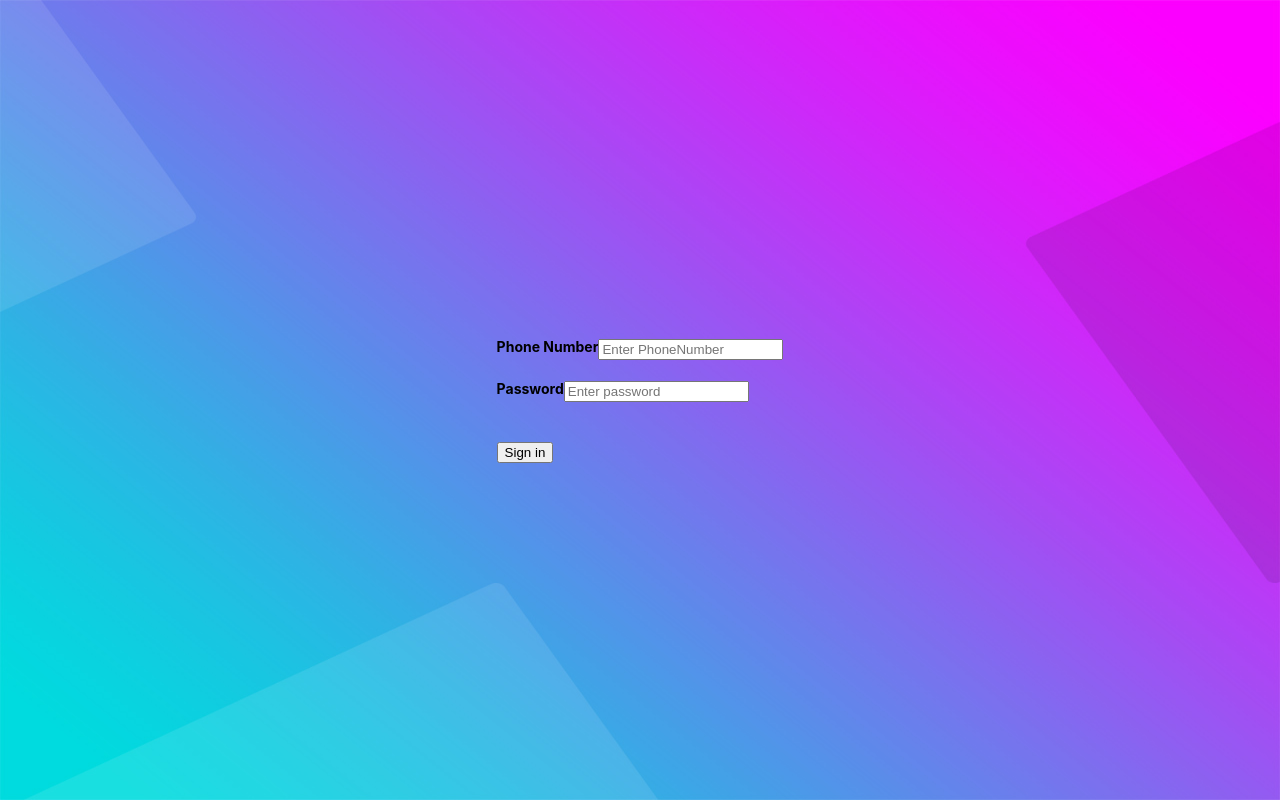
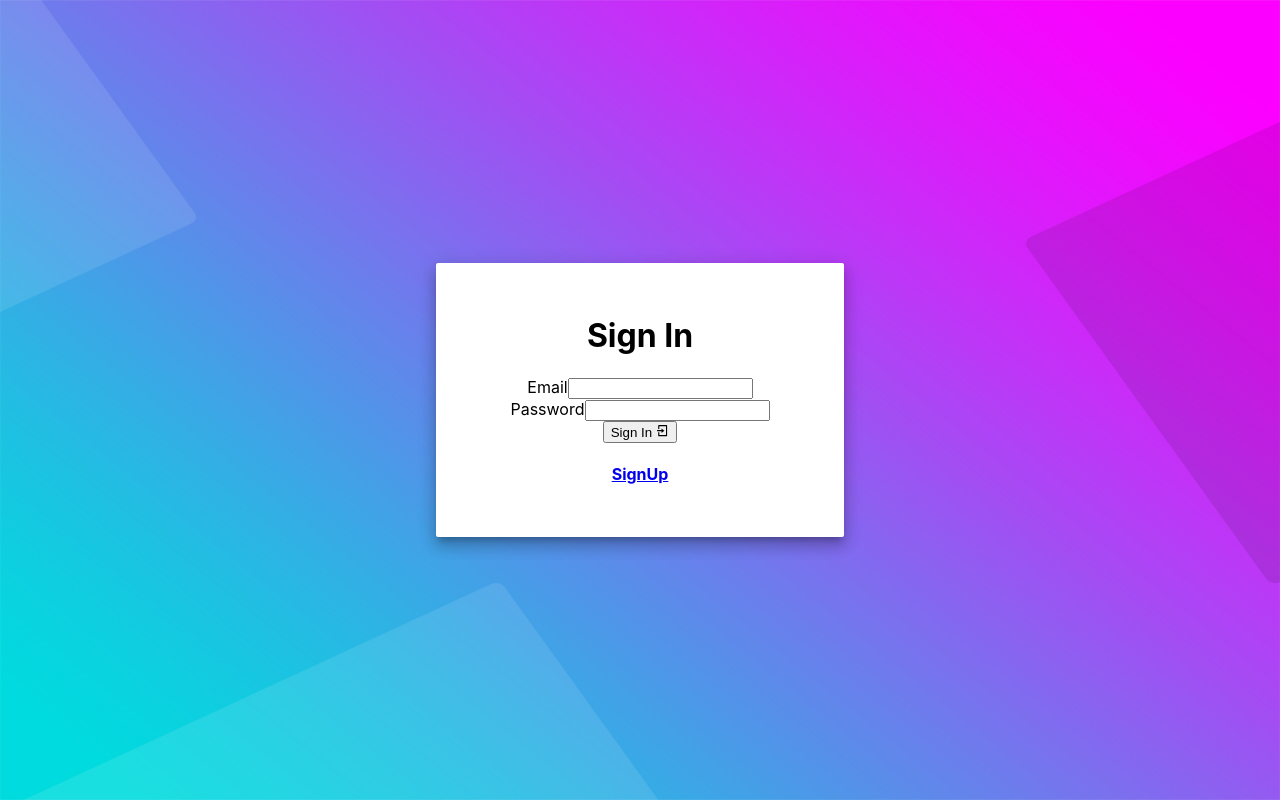
Before and after one commit to qhuy22601/PBL6-FE, a React (Create React App) app: page /#/signin in a window 1280 px wide. Built offline with nearby package versions, Linux system fonts and the light colour scheme.

Commit message:
Implement login, signup

```diff
--- a/src/component/Cart.js
+++ b/src/component/Cart.js
@@ -14,7 +14,7 @@ function Cart(){
 
     const [check, setCheck] = useState(false);
     const [check1, setCheck1] = useState(false);
-    const[checkSignin,setCheckSignin] =useState(localStorage.getItem("phoneNumber"))
+    const[checkSignin,setCheckSignin] =useState(localStorage.getItem("User"))
 
 
     const [show, setShow]= useState(false);
--- a/src/component/HomePage.js
+++ b/src/component/HomePage.js
@@ -12,7 +12,7 @@ import sneakers from "../fruit.json"
 function HomePage(){
 
 const [data,setData]=useState([]);
-const[checkSignin,setCheckSignin] =useState(localStorage.getItem("phoneNumber"))
+const[checkSignin,setCheckSignin] =useState(localStorage.getItem("User"))
 
 // useEffect=(() =>{
 //     if(localStorage.getItem('phoneNumber')!==null){
--- a/src/component/MainPage.js
+++ b/src/component/MainPage.js
@@ -23,7 +23,7 @@ import HeaderAfter from './HeaderAfter'
 
 function MainPage(props){
 
-  const[checkSignin,setCheckSignin] =useState(localStorage.getItem("phoneNumber"))
+  const[checkSignin,setCheckSignin] =useState(localStorage.getItem("User"))
 
 
 
--- a/src/component/SignIn.js
+++ b/src/component/SignIn.js
@@ -1,125 +1,56 @@
-import Grid from "@mui/material/Grid";
-import Paper from "@mui/material/Paper";
-import Typography from "@mui/material/Typography";
+import React, { useState } from "react";
+import { Formik } from "formik";
+import * as yup from "yup";
+
+import Form from "react-bootstrap/Form";
+import Row from "react-bootstrap/Row";
+import Col from "react-bootstrap/Col";
+import Button from "react-bootstrap/Button";
+import Container from "react-bootstrap/esm/Container";
+import { Link, Outlet, useNavigate } from "react-router-dom";
+import { RiLoginBoxLine } from "react-icons/ri";
+
+import styles from "./styles/SignIn.module.css";
 import axios from "axios";
-import { Formik, replace } from "formik";
-import React, { useState } from "react";
-import Button from "react-bootstrap/Button";
-import Col from "react-bootstrap/Col";
-import Container from "react-bootstrap/esm/Container";
-import Form from "react-bootstrap/Form";
-import { Link, Navigate, useNavigate } from "react-router-dom";
 import { toast, ToastContainer } from "react-toastify";
-import * as yup from "yup";
-import styles from "./styles/SignIn.module.css";
+
 
 function SignIn() {
+  const [resData, setResData] = useState(null);
+
   let navigate = useNavigate();
-  const users = [
-  {
-    phoneNumber: '0911560635',
-    password: '191916823'
+
+  const schema = yup.object().shape({
+    email: yup.string().email().required(),
+    password: yup.string().required(),
+  });
+
+  async function postSignInInfo(inputData) {
+    const response = await axios({
+      method: "post",
+      url: "http://localhost:8000/api/auth/login",
+      data: {
+        email: inputData.email,
+        password: inputData.password,
       },
-  {
-    phoneNumber:'0123',
-    password:'admin'
-  }
-];
+    });
 
-const [phoneNumber, setPhoneNumber] = useState("");
-const [password, setPassword] = useState("");
-
-const handlePhone =(e)=>{
-  setPhoneNumber(e.target.value);
+    if (response.data !== null && response.data.status === "Thất bại !!!") {
+      showWarningToast(response.data.status);
     }
 
-const handlePass = (e)=>{
-  setPassword(e.target.value);
+    if (response.data !== null && response.data.status === "Thành công !!!") {
+      setResData(response.data.status);
+
+      localStorage.setItem("User", response.data.name);
+      localStorage.setItem("Email", response.data.email);
+      localStorage.setItem("Token", response.data.access_token);
+      navigate("/");
+    }
   }
 
-
-function validateForm(){
-   let returnData = {
-      error : false,
-      msg: ''
-    }
-    //Check password
-    if(password.length < 2) {
-      returnData = {
-        error: true,
-        msg: 'mk dai hon 2 ki tu'
-      }
-    }
-    return returnData;
-}
-
-const handleSubmit = (e) =>{
-  e.preventDefault();
-  const validate = validateForm();
-    if (validate.error) {
-      alert(validate.msg)
-    }else if(phoneNumber === '0911560635' && password === '191916823') {
-      alert("Login successful");
-      localStorage.setItem("phoneNumber", phoneNumber)
-      navigate("/mainpage");
-    }else {
-      alert("sai tk mk");
-    }
-
-
-}
-
-
-  // const [resData, setResData] = useState(null);
-
-  // let navigate = useNavigate();
-
-  // const schema = yup.object().shape({
-  //   phoneNumber: yup.string().required(),
-  //   password: yup.string().required(),
-  // });
-
-  // async function postSignInInfo(inputData) {
-
-
-  //   if(inputData.email == "admin" && inputData.password == "admin") {
-  //     navigate("/mainapge");
-  //   }
-
-
-
-    // const response = await axios({
-    //   method: "post",
-    //   url: "/api/auth/users/signin",
-    //   data: {
-    //     email: inputData.email,
-    //     password: inputData.password,
-    //   },
-    // });
-
-    // if (response.data !== null && response.data.status === "that bai") {
-    //   showWarningToast(response.data.message);
-    // }
-
-    // if (response.data !== null && response.data.status === "thanh cong") {
-    //   setResData(response.data);
-
-    //   localStorage.setItem("UserId", response.data.payload.user.id);
-    //   localStorage.setItem("UserFirstName",response.data.payload.user.firstName);
-    //   localStorage.setItem("UserLastName", response.data.payload.user.lastName);
-    //   localStorage.setItem("UserEmail", response.data.payload.user.email);
-    //   localStorage.setItem("UserAvata", response.data.payload.user.avata);
-    //   localStorage.setItem("UserName",response.data.payload.user.username);
-    //   localStorage.setItem("UserAddress", response.data.payload.user.address);
-    //   localStorage.setItem("UserPhoneNumber",response.data.payload.user.phoneNumber);
-    //   localStorage.setItem("UserBirthDate",response.data.payload.user.birthDate);
-    //   localStorage.setItem("Token", response.data.payload.token);
-    //   navigate("/newsfeed", {replace: true});
-    // }
-  // }
-
   function showWarningToast(inputMessage) {
-    toast.warn("Invalid phoneNumber or password", {
+    toast.warn("Invalid email or password", {
       position: "bottom-center",
       autoClose: 3000,
       hideProgressBar: false,
@@ -135,20 +66,16 @@ const handleSubmit = (e) =>{
   return (
     <Container fluid className={styles.container}>
       <ToastContainer />
-
-
-      {/* <Formik
+      <Formik
         validationSchema={schema}
         initialValues={{
-          phoneNumber: "",
+          email: "",
           password: "",
         }}
-        onSubmit={(values, { setSubmitting }) => {
+        onSubmit={(values, {setSubmitting}) => {
           postSignInInfo(values);
           setSubmitting(false);
-
         }}
-
       >
         {({
           handleSubmit,
@@ -164,128 +91,54 @@ const handleSubmit = (e) =>{
             onSubmit={handleSubmit}
             className={styles.formContainer}
           >
-            <Grid>
-              <Paper className={styles.paper_logo} elevation={10}>
-                <Grid className={styles.grid_logo}>
-                  <h2> Sign In </h2>
-                </Grid>
-                <Form.Group
-                  className={styles.formGroup}
-                  as={Col}
-                  md="12"
-                  controlId="signInPhoneNumber"
-                >
-                  <Form.Label className={styles.formLabel}> SDT </Form.Label>
+            <Row className="mb-5 text-center">
+              <h1 className="text-success">Sign In</h1>
+            </Row>
+            <Row className="mb-3">
+              <Form.Group as={Col} md="12" controlId="signInEmail">
+                <Form.Label>Email</Form.Label>
                 <Form.Control
-                    className="text_field"
-                    type="text"
-                    name="phoneNumber"
-                    value={values.phoneNumber}
+                  type="email"
+                  name="email"
+                  value={values.email}
                   onChange={handleChange}
-                    isInvalid={touched.phoneNumber && errors.phoneNumber}
-                    placeholder="Enter PhoneNumber"
-                    required
+                  isInvalid={touched.email && errors.email}
                 />
                 <Form.Control.Feedback type="invalid">
-
+                  {/* Please enter a valid email */}
                 </Form.Control.Feedback>
               </Form.Group>
-                <Form.Group
-                  className={styles.formGroup}
-                  as={Col}
-                  md="12"
-                  controlId="signInPassword"
-                >
-                  <Form.Label className={styles.formLabel}>Password</Form.Label>
+            </Row>
+            <Row className="mb-3">
+              <Form.Group as={Col} md="12" controlId="signInPassword">
+                <Form.Label>Password</Form.Label>
                 <Form.Control
-                    className="text_field"
                   type="password"
                   name="password"
                   value={values.password}
                   onChange={handleChange}
                   isInvalid={touched.password && errors.password}
-                    placeholder="Enter username"
-                    required
                 />
+
                 <Form.Control.Feedback type="invalid">
-
+                  {/* Please enter your password */}
                 </Form.Control.Feedback>
               </Form.Group>
-                <Button
-                  className={styles.btnSubmit}
-                  type="submit"
-                  color="primary"
-                  variant="contained"
-                >
-                  Sign in
+            </Row>
+            <Button type="submit" variant="success">
+              Sign In <RiLoginBoxLine />
             </Button>
-                <div className="link">
-                  <Typography>
-                    <Link to="/forgot"> Forgot password ? </Link>
-                  </Typography>
-                  <Typography>
-                    Do you have an account ?
-                    <Link to="/signup"> Sign Up ? </Link>
-                  </Typography>
+            <div >
+              <Link to ="/signup">
+                <h4>
+                  SignUp
+                </h4>
+              </Link>
             </div>
-              </Paper>
-            </Grid>
           </Form>
         )}
-      </Formik> */}
+      </Formik>
 
-
-
-        <Form  onSubmit={handleSubmit} className={styles.round}>
-        <Form.Group
-                  className={styles.formGroup}
-                  as={Col}
-                  md="12"
-                  controlId="signInPhoneNumber"
-                >
-                  <Form.Label className={styles.formLabel}> Phone Number</Form.Label>
-                  <Form.Control
-                    className="text_field"
-                    type="text"
-                    name="phoneNumber"
-                    value={phoneNumber}
-                    onChange={handlePhone}
-                    placeholder="Enter PhoneNumber"
-                    required
-                  />
-                  <Form.Control.Feedback type="invalid">
-
-                  </Form.Control.Feedback>
-                </Form.Group>
-                <Form.Group
-                  className={styles.formGroup}
-                  as={Col}
-                  md="12"
-                  controlId="signInPassword"
-                >
-                  <Form.Label className={styles.formLabel}>Password</Form.Label>
-                  <Form.Control
-                    className="text_field"
-                    type="password"
-                    name="password"
-                    value={password}
-                    onChange={handlePass}
-                    placeholder="Enter password"
-                    required
-                  />
-                  <Form.Control.Feedback type="invalid">
-
-                  </Form.Control.Feedback>
-                </Form.Group>
-                <Button
-                  className={styles.btnSubmit}
-                  type="submit"
-                  color="primary"
-                  variant="contained"
-                >
-                  Sign in
-                </Button>
-        </Form>
     </Container>
   );
 }
--- a/src/component/SignUp.js
+++ b/src/component/SignUp.js
@@ -18,100 +18,93 @@ import * as yup from "yup";
 import styles from "./styles/SignIn.module.css";
 
 function SignUp() {
-  const [file, setFile] = useState(null);
-  const [file64String, setFile64String] = useState(null);
-  const [file64StringWithType, setFile64StringWithType] = useState(null);
-  const [userRole, setUserRole] = useState("user");
+  // const [file, setFile] = useState(null);
+  // const [file64String, setFile64String] = useState(null);
+  // const [file64StringWithType, setFile64StringWithType] = useState(null);
+  // const [userRole, setUserRole] = useState("user");
   const [resData, setResData] = useState(null);
 
   let navigate = useNavigate();
 
   const schema = yup.object().shape({
+    name: yup.string().required(),
+    email: yup.string().email().required(),
     password: yup.string().required(),
-    phoneNumber: yup.string().required,
-
+    password_confirmation: yup.string().required(),
   });
 
   async function postSignUpInfo(inputData) {
+    console.log("click");
     const response = await axios({
       method: "post",
-      url: "/api/auth/users/save",
+      url: "http://localhost:8000/api/auth/signup",
       data: {
+        name: inputData.name,
+        email: inputData.email,
         password: inputData.password,
-        role: userRole,
-        phoneNumber: inputData.phoneNumber,
-
+        password_confirmation: inputData.password_confirmation,
       },
     });
 
-    if (response.data !== null) {
-      setResData(response.data);
+    // if (response.data !== null) {
+    //   setResData(response.data);
+    // }
+
+    if (response.data !== null && response.data.status === "fails") {
+      showWarningToast(response.data.status);
     }
 
-    if (response.data !== null && response.data.status === "that bai") {
-      showWarningToast(response.data.message);
-    }
+    if (response.data !== null && response.data.status === "success") {
+      showWarningToast(response.data.status);
 
-    if (response.data !== null && response.data.status === "thanh cong") {
-      navigate("/");
+      navigate("/signin");
     }
   }
-  function onUploadFileChange(e) {
-    setFile64String(null);
-    if (e.target.files < 1 || !e.target.validity.valid) {
-      return;
-    }
+  // function onUploadFileChange(e) {
+  //   setFile64String(null);
+  //   if (e.target.files < 1 || !e.target.validity.valid) {
+  //     return;
+  //   }
 
-    compressImageFile(e);
-  }
+  //   compressImageFile(e);
+  // }
 
-  function fileToBase64(file, cb) {
-    const reader = new FileReader();
-    reader.readAsDataURL(file);
-    reader.onload = function () {
-      cb(null, reader.result);
-    };
-    reader.onerror = function (error) {
-      cb(error, null);
-    };
-  }
+  // function fileToBase64(file, cb) {
+  //   const reader = new FileReader();
+  //   reader.readAsDataURL(file);
+  //   reader.onload = function () {
+  //     cb(null, reader.result);
+  //   };
+  //   reader.onerror = function (error) {
+  //     cb(error, null);
+  //   };
+  // }
 
-  function fileToBase64(file, cb) {
-    const reader = new FileReader();
-    reader.readAsDataURL(file);
-    reader.onload = function () {
-      cb(null, reader.result);
-    };
-    reader.onerror = function (error) {
-      cb(error, null);
-    };
-  }
+  // async function compressImageFile(event) {
+  //   const imageFile = event.target.files[0];
 
-  async function compressImageFile(event) {
-    const imageFile = event.target.files[0];
+  //   const options = {
+  //     maxWidthOrHeight: 250,
+  //     useWebWorker: true,
+  //   };
+  //   try {
+  //     const compressedFile = await imageCompression(imageFile, options);
+  //     // input file is compressed in compressedFile, now write further logic here
 
-    const options = {
-      maxWidthOrHeight: 250,
-      useWebWorker: true,
-    };
-    try {
-      const compressedFile = await imageCompression(imageFile, options);
-      // input file is compressed in compressedFile, now write further logic here
-
-      fileToBase64(compressedFile, (err, result) => {
-        if (result) {
-          setFile(result);
-          //   console.log(file);
-          //   console.log(String(result.split(",")[1]));
-          setFile64StringWithType(result);
-          setFile64String(String(result.split(",")[1]));
-        }
-      });
-    } catch (error) {
-      setFile64String(null);
-      // console.log(error);
-    }
-  }
+  //     fileToBase64(compressedFile, (err, result) => {
+  //       if (result) {
+  //         setFile(result);
+  //         //   console.log(file);
+  //         //   console.log(String(result.split(",")[1]));
+  //         setFile64StringWithType(result);
+  //         setFile64String(String(result.split(",")[1]));
+  //       }
+  //     });
+  //   } catch (error) {
+  //     setFile64String(null);
+  //     // console.log(error);
+  //   }
+  // }
 
   function showWarningToast(inputMessage) {
     toast.warn(inputMessage, {
@@ -132,14 +125,10 @@ function SignUp() {
       <Formik
         validationSchema={schema}
         initialValues={{
+          name: "",
           email: "",
           password: "",
-          username: "",
-          firstName: "",
-          lastName: "",
-          address: "",
-          phoneNumber: "",
-          birthDate: ""
+          password_confirmation: "",
         }}
         onSubmit={(values, { setSubmitting }) => {
           postSignUpInfo(values);
@@ -160,28 +149,46 @@ function SignUp() {
             onSubmit={handleSubmit}
             className={styles.formContainer}
           >
-            <Grid>
-              <Paper className={styles.paper_logo} elevation={10}>
-                <Grid className={styles.grid_logo}>
-                  <h2>Sign Up</h2>
-                </Grid>
+            <Row className="mb-5 text-center">
+              <h1 className="text-success">Sign Up</h1>
+            </Row>
             <Row>
               <Form.Group
                 className={styles.formGroup}
                 as={Col}
                 md="12"
-                    controlId="signUpPhoneNumber"
+                controlId="signupname"
               >
-                    <Form.Label className={styles.formLabel}>SĐT</Form.Label>
+                <Form.Label className={styles.formLabel}>Name</Form.Label>
                 <Form.Control
                   type="text"
-                      name="phoneNumber"
-                      value={values.phoneNumber}
+                  name="name"
+                  value={values.name}
                   onChange={handleChange}
-                      isInvalid={touched.phoneNumber && errors.phoneNumber}
+                  isInvalid={touched.name && errors.name}
                 />
                 <Form.Control.Feedback type="invalid">
-                      Nhập SĐT
+                  {/* Nhập Name */}
+                </Form.Control.Feedback>
+              </Form.Group>
+            </Row>
+            <Row>
+              <Form.Group
+                className={styles.formGroup}
+                as={Col}
+                md="12"
+                controlId="signupemail"
+              >
+                <Form.Label className={styles.formLabel}>Email</Form.Label>
+                <Form.Control
+                  type="email"
+                  name="email"
+                  value={values.email}
+                  onChange={handleChange}
+                  isInvalid={touched.email && errors.email}
+                />
+                <Form.Control.Feedback type="invalid">
+                  {/* Nhập Email */}
                 </Form.Control.Feedback>
               </Form.Group>
             </Row>
@@ -193,9 +200,7 @@ function SignUp() {
                 md="12"
                 controlId="signInPassword"
               >
-                    <Form.Label className={styles.formLabel}>
-                      Mật khẩu
-                    </Form.Label>
+                <Form.Label className={styles.formLabel}>Password</Form.Label>
                 <Form.Control
                   type="password"
                   name="password"
@@ -205,20 +210,41 @@ function SignUp() {
                 />
 
                 <Form.Control.Feedback type="invalid">
-                      Nhập mk
+                  {/* Password */}
                 </Form.Control.Feedback>
               </Form.Group>
+            </Row>
 
+            <Row>
+              <Form.Group
+                className={styles.formGroup}
+                as={Col}
+                md="12"
+                controlId="signInPassword_comfirm"
+              >
+                <Form.Label className={styles.formLabel}>
+                  Confirm Password
+                </Form.Label>
+                <Form.Control
+                  type="password"
+                  name="password_confirmation"
+                  value={values.password_confirmation}
+                  onChange={handleChange}
+                  isInvalid={
+                    touched.password_confirmation &&
+                    errors.password_confirmation
+                  }
+                />
 
+                <Form.Control.Feedback type="invalid">
+                  {/* Confirm Password */}
+                </Form.Control.Feedback>
+              </Form.Group>
+            </Row>
 
-
-
-                </Row>
-                <Button type="submit" variant="primary">
-                  Đăng kí
+            <Button type="submit" variant="success">
+              Sign Up
             </Button>
-              </Paper>
-            </Grid>
           </Form>
         )}
       </Formik>
--- a/src/component/UserPage.js
+++ b/src/component/UserPage.js
@@ -27,7 +27,7 @@ function UserPage(props){
     const [isHovering1, setIsHovering1] = useState(false);
     const [isHovering2, setIsHovering2] = useState(false);
     const [isHovering3, setIsHovering3] = useState(false);
-    const[checkSignin,setCheckSignin] =useState(localStorage.getItem("phoneNumber"))
+    const[checkSignin,setCheckSignin] =useState(localStorage.getItem("User"))
 
   const handleMouseOver = () => {
     setIsHovering(true);
```
Also changed, not shown: src/component/Header.js (+6 -4 lines), src/component/HeaderAfter.js (+6 -4 lines), src/component/styles/Header.css (+6 -3 lines). Lines whose indentation alone changed are shown as unchanged.
